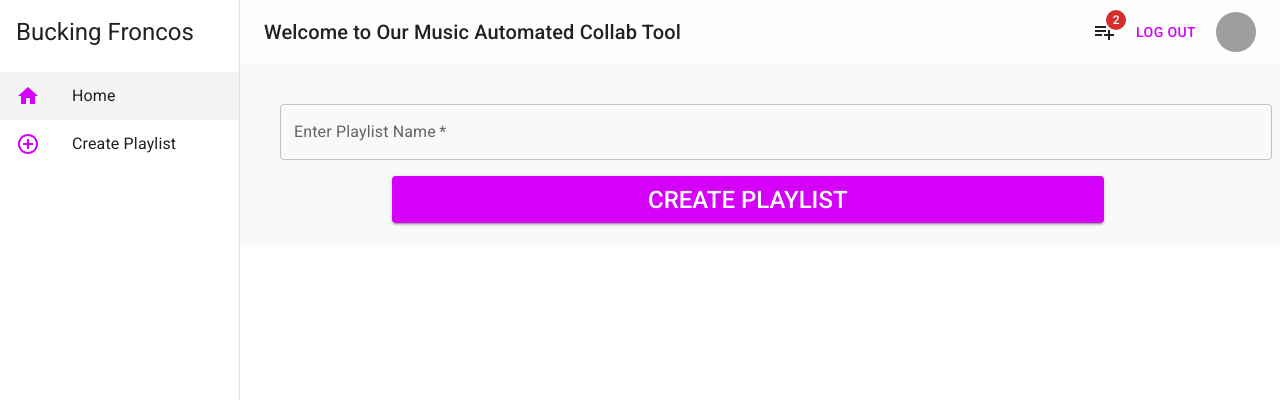
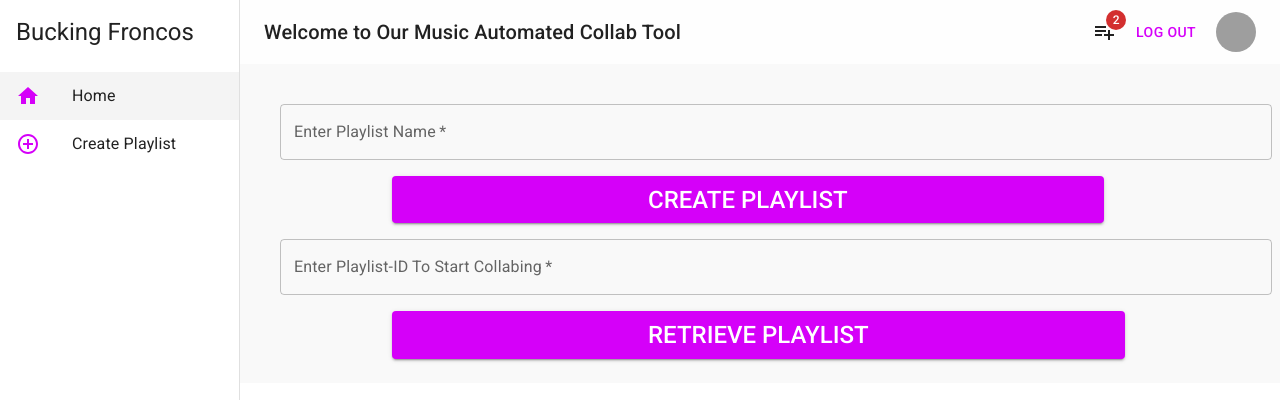
Before and after one commit to BuckingFroncos/spotify, a React (Create React App) app in the folder auto-spot-app/: page /home in a window 1280 px wide. Shown: the top 400 px of the page. Built offline with nearby package versions, Linux system fonts and the light colour scheme; grey boxes are pictures that could not be loaded.

Commit message:
Modified Home Page to Retrieve Collaborative Playlist

```diff
--- a/auto-spot-app/src/pages/Create.js
+++ b/auto-spot-app/src/pages/Create.js
@@ -13,6 +13,7 @@ export default function Create() {
     const navigate = useNavigate()
     const location = useLocation()
     const playlist = window.sessionStorage.getItem('playlist-name')
+    const id =  window.sessionStorage.getItem('playlist-id')
 
     console.log(location.state)
     console.log("Playlist: " + window.sessionStorage.getItem('playlist-id'))
@@ -185,12 +186,20 @@ export default function Create() {
                 {
                     playlistCreated(playlist) ?
                     (
+                        <div>
                             <Typography
                             sx={{
                                 backgroundColor: '#f5f5f5',
                                 borderBottom: '2px solid rgba(0, 0, 0, 0.15)',
                                 marginY: '1vh',
                             }}variant="h4" color="secondary">Now Adding Songs to Playlist: {playlist}</Typography>
+                            <Typography
+                            sx={{
+                                backgroundColor: '#f5f5f5',
+                                borderBottom: '2px solid rgba(0, 0, 0, 0.15)',
+                                marginY: '1vh',
+                            }}variant="h4" color="secondary">Share to Collab: {id}</Typography>
+                        </div>
                     )
                     :
                     (
--- a/auto-spot-app/src/pages/Home.js
+++ b/auto-spot-app/src/pages/Home.js
@@ -1,5 +1,6 @@
 import React, { useState, useEffect} from "react"
 import { Button, Box, Typography, TextField} from "@mui/material"
+import { AlternateEmailRounded } from "@mui/icons-material";
 
 
 export default function Home() {
@@ -7,11 +8,6 @@ export default function Home() {
   const TOKEN = "https://accounts.spotify.com/api/token"
   const params = new URLSearchParams(window.location.search);
   const code = params.get('code')
-
-
-  // const [token, setToken] = useState(window.localStorage.getItem('token'))
-  // const [userID, setUserID] = useState({})
-  // const [userData, setUserData] = useState({})
 
   var client_id = 'b1276abbd1904e0194659f0381e8f6f8'; // Your client id
   var client_secret = '1b81013fb5b447029cd9b1cbe9976c39'; // Your secret
@@ -26,33 +22,6 @@ export default function Home() {
   url += "&show_dialog=true"
   url += "&scope=" + scopes
 
-
-    // useEffect(() => {
-    //   const tk = window.localStorage.getItem('token')
-    //   const keys = window.localStorage.length
-    //   if(keys !== 0) {
-    //     console.log(tk)
-    //     setToken(tk)
-    // } else
-    // {
-    // }
-    // }, [token])
-
-
-
-  //   useEffect(() => {
-  //     const params = new URLSearchParams(window.location.search);
-  //     const code = params.get('code')
-  //     let url = TOKEN
-  //     console.log(url)
-  //     console.log(code)
-  //     console.log(userData)
-  //     if(code !== null && Object.keys(userData).length === 0) {
-  //       console.log("HELLO")
-  //       setToken(window.localStorage.getItem('token'))
-  //       setUserID(window.localStorage.getItem('userID'))
-  //   }
-  // }, [userData])
 
 
       const getDefaultContent = () => {
@@ -73,6 +42,7 @@ export default function Home() {
 
 
     const [playlist, setPlaylist] = useState();
+    const [playlistID, setPlaylistID] = useState();
 
     const createPlaylist = () => {
       if(playlist !== undefined && playlist !== ""){
@@ -96,6 +66,28 @@ export default function Home() {
       }
 
     }
+
+
+
+    const collabPlaylist = () => {
+      if(playlistID !== undefined && playlistID !== ""){
+        const token = window.sessionStorage.getItem('token')
+        fetch(`/collab/?token=${token}&id=${playlistID}`)
+        .then(res => {
+          if(res.status === 200) return res.text()
+          else {
+            alert(`There is no playlist with the ID: ${playlistID}`)
+          }
+        }).then(data => {
+          console.log(data)
+          window.sessionStorage.setItem('playlist-id', playlistID)
+          window.sessionStorage.setItem('playlist-name', data)
+          window.location.href = '/create'
+        })
+      }
+
+    }
+
 
 
 
@@ -138,6 +130,42 @@ export default function Home() {
                           Create Playlist
                       </Typography>
                   </Button>
+
+                <TextField
+                sx={{
+                    margin: '2vmin',
+                }}
+                id="PlaylistID-Field"
+                fullWidth={true}
+                variant="outlined"
+                required
+                label="Enter Playlist-ID To Start Collabing"
+                onChange={(e) => {
+                  setPlaylistID(e.target.value)
+                  console.log(e.target.value)
+                }}
+                color="secondary">
+                </TextField>
+                <Button
+                  sx={{
+                      padding: '0.6vmax 20vmax',
+                      marginX: '10vw',
+                  }}
+                  fullWidth={false}
+                  variant="contained"
+                  color="secondary"
+                  onClick={collabPlaylist}
+                  type="submit">
+                      <Typography
+                          variant="h5"
+                          sx={{
+                              color: '#FFF',
+                              fontWeight: 450,
+                              margin: '0'
+                          }}>
+                          Retrieve Playlist
+                      </Typography>
+                  </Button>
               </Box>
       );
     }
--- a/auto-spot-app/src/pages/Search-Results.js
+++ b/auto-spot-app/src/pages/Search-Results.js
@@ -279,7 +279,6 @@ export default function DisplayResults(){
                                 <IconButton
                                     sx={{ color: 'rgba(255, 255, 255, 0.54)' }}
                                 >
-                                    <relatedOutlined/>
                                 </IconButton>
                                 }
                             />
```
Also changed, not shown: 2 other files (tests, documents, lock files or other folders). Lines whose indentation alone changed are shown as unchanged.
